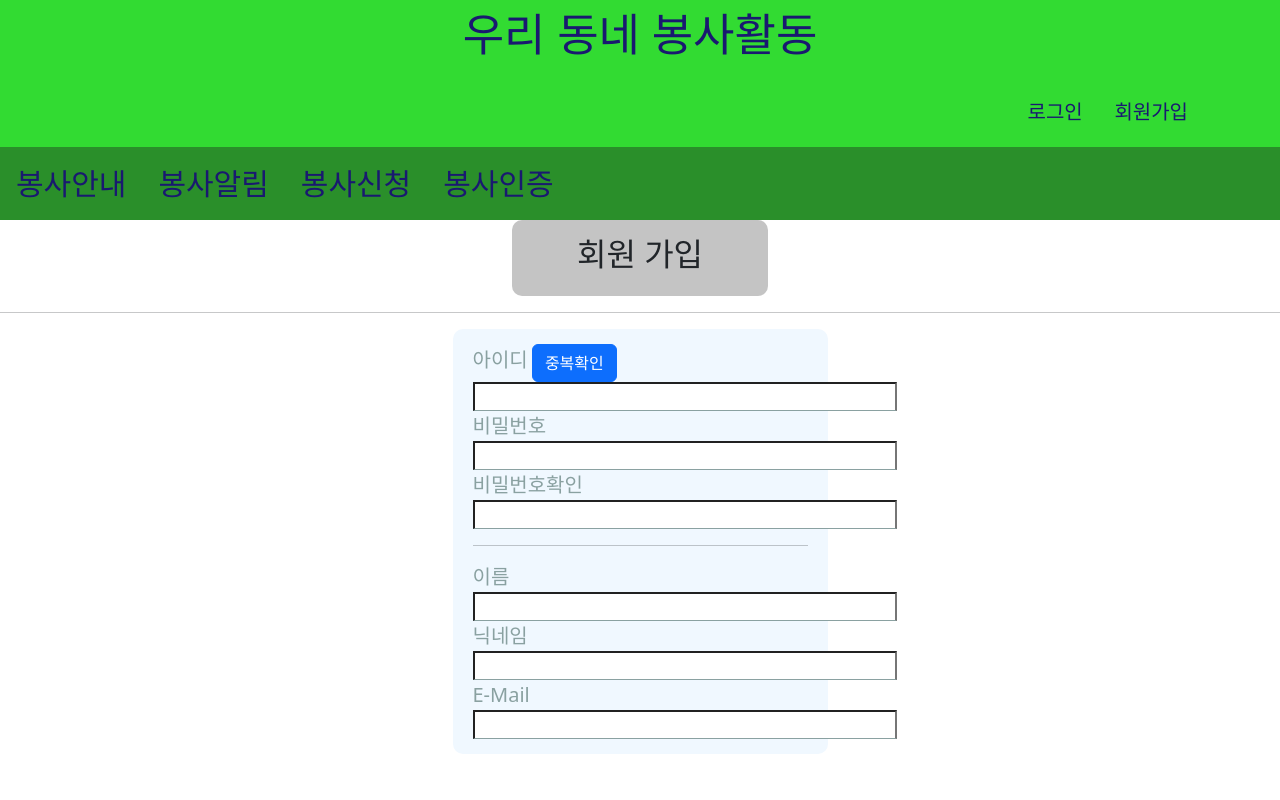
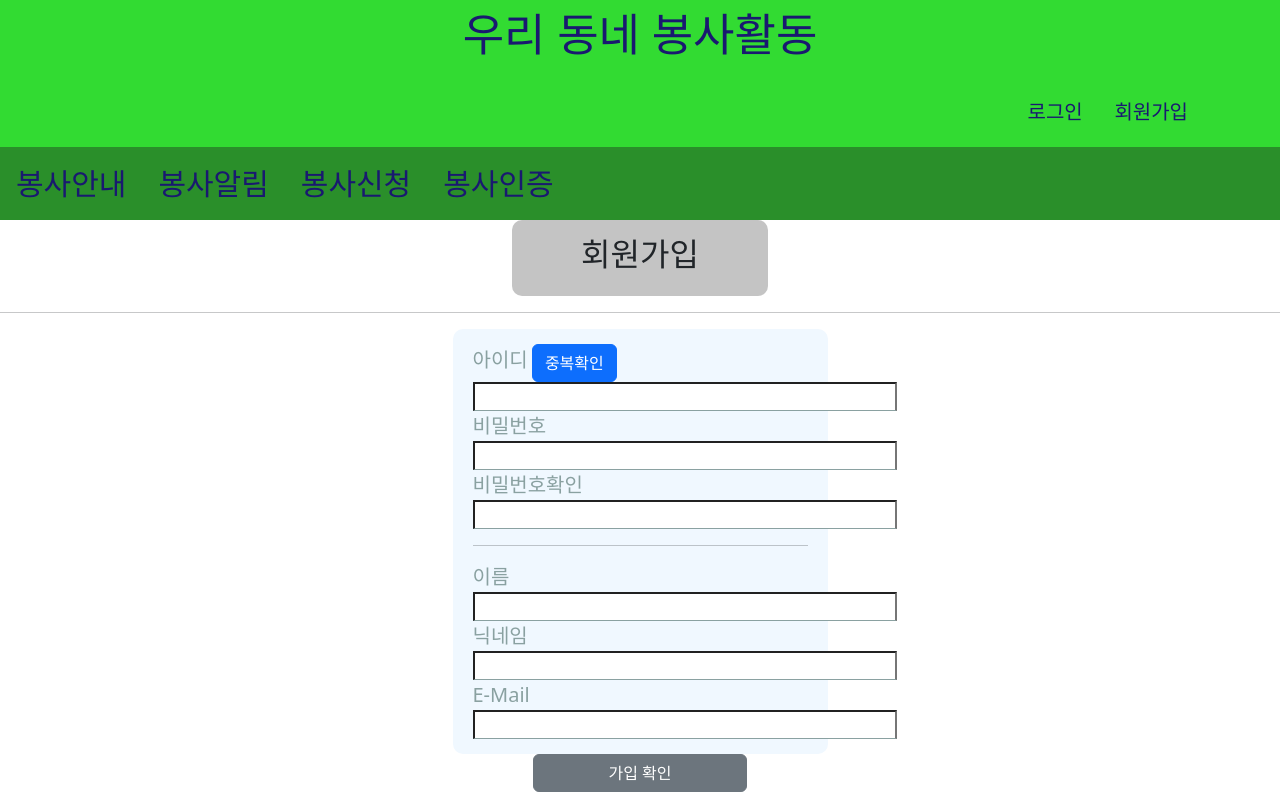
Before and after one commit to eshehh/web_project_, a plain HTML site: page 2.html in a window 1280 px wide. Drawn offline with nearby package versions, Linux system fonts and the light colour scheme.

Commit message:
저장 1121 2교시

```diff
--- a/2.html
+++ b/2.html
@@ -32,7 +32,7 @@
     </ul>
 </nav>
 <div class="twoh">
-<h2>회원 가입</h2>
+<h2>회원가입</h2>
 </div>
 <hr>
 <div id="sign">
@@ -53,11 +53,12 @@
         <input type="email" name="email" size="40" ><br>
     </form>
     </div>
+</div>
 
+<div class="d-grid gap-2 col-2 mx-auto">
+    <button class="btn btn-secondary" type="button">가입 확인</button>
 
-
-
-</div>
+  </div>
 
 <div class="under">
     <footer>
--- a/style.css
+++ b/style.css
@@ -108,7 +108,7 @@ transform: translate(-50%, -50%);}
         }
 
 
-        .twoh{
+ .twoh{
 padding: 15px 20px;
 border-radius: 10px;
 margin: auto;
```
